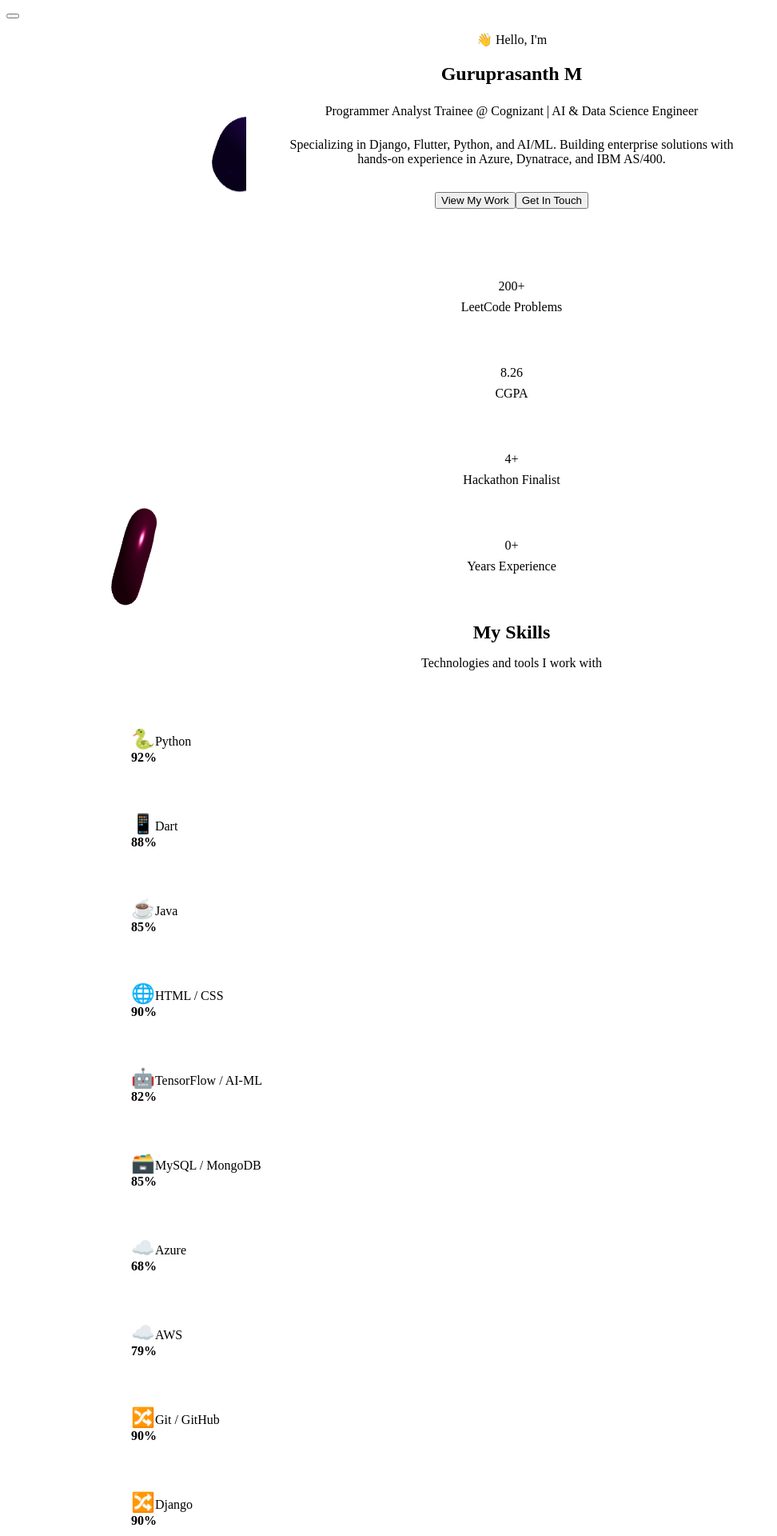
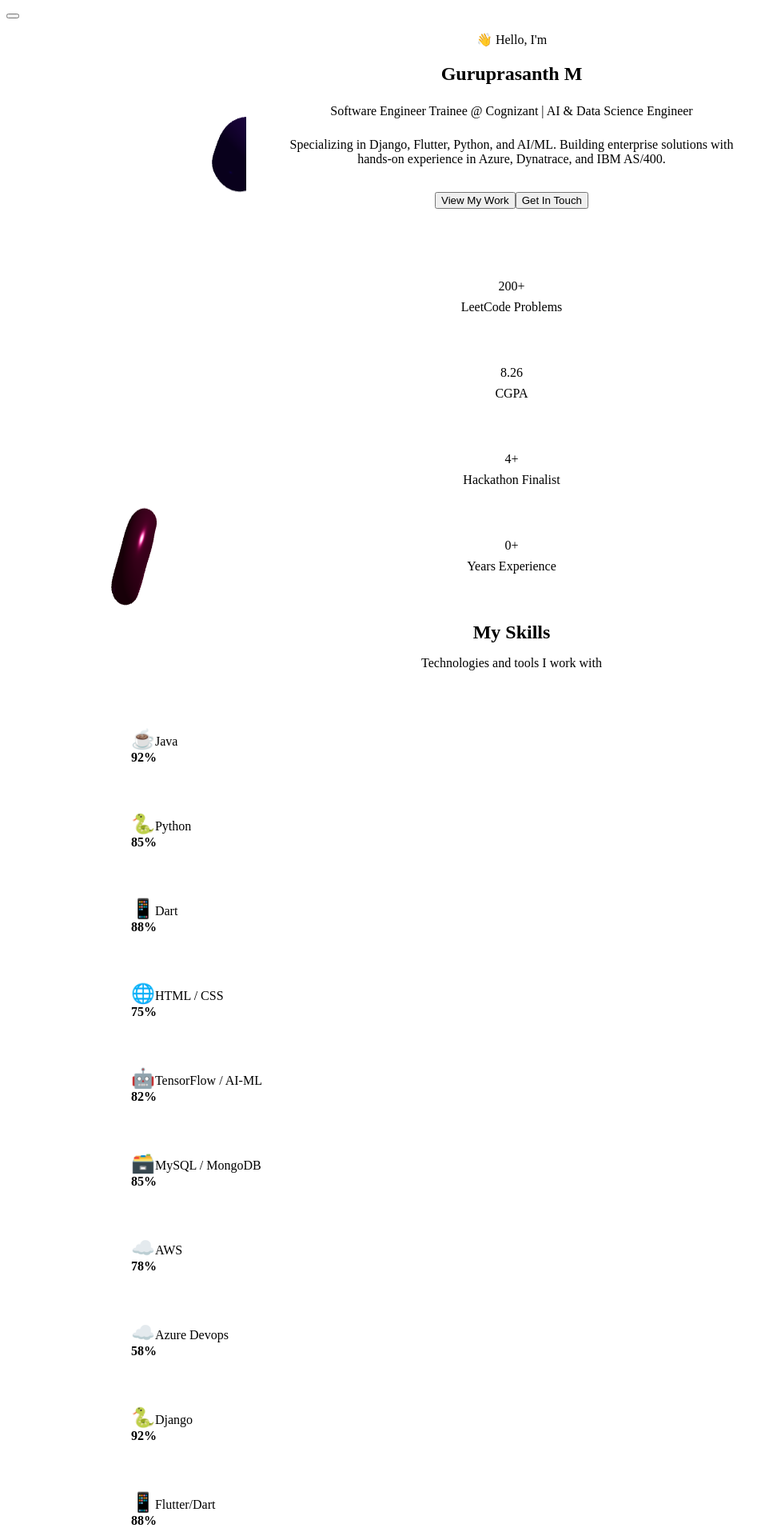
Before and after one commit to Guruoo7/Guru_Portfolio, a React (Vite) app: page / in a window 1280 px wide. Shown: the part 160-2080 px from the top of the page at 80% size, without its empty margins (0-972 px from the left). Built offline with nearby package versions, Linux system fonts and the light colour scheme; the HTML template or start-up script is replaced by a standard one.

Commit message:
initial bugs fixed

```diff
--- a/src/pages/Skills.jsx
+++ b/src/pages/Skills.jsx
@@ -6,7 +6,7 @@
     { name: 'Python', level: 85, color: '#3776ab', icon: '🐍' },
     { name: 'Dart', level: 88, color: '#02569B', icon: '📱' },
     { name: 'Java', level: 92, color: '#ED8B00', icon: '☕' },
-    { name: 'HTML / CSS', level: 80, color: '#e34c26', icon: '🌐' },
+    { name: 'HTML / CSS', level: 75, color: '#e34c26', icon: '🌐' },
     { name: 'TensorFlow / AI-ML', level: 82, color: '#FF6F00', icon: '🤖' },
     { name: 'MySQL / MongoDB', level: 85, color: '#47a248', icon: '🗃️' },
     { name: 'AWS', level: 78, color: '#0db7ed', icon: '☁️' },
--- a/src/sections/HeroSection.jsx
+++ b/src/sections/HeroSection.jsx
@@ -81,7 +81,7 @@
                     className="text-body-lg"
                     style={{ maxWidth: '700px', margin: '0 auto 1.5rem' }}
                 >
-                    Programmer Analyst Trainee @ Cognizant | AI & Data Science Engineer
+                    Software Engineer Trainee @ Cognizant | AI & Data Science Engineer
                 </motion.p>
 
                 <motion.p
--- a/src/sections/ProfilesSection.jsx
+++ b/src/sections/ProfilesSection.jsx
@@ -4,19 +4,19 @@
 const profiles = [
     {
         name: 'GitHub',
-        username: '@guruprasanth-m',
+        username: '@Guruoo7',
         icon: '🐙',
         stats: { label: 'Repositories', value: '20+' },
         color: '#6e5494',
-        url: 'https://github.com',
+        url: 'https://github.com/Guruoo7',
     },
     {
         name: 'LeetCode',
-        username: '@guruprasanth',
+        username: '@Guruprasanth_M',
         icon: '🧩',
         stats: { label: '50 Days Badge', value: '🏅' },
         color: '#ffa116',
-        url: 'https://leetcode.com',
+        url: 'https://leetcode.com/u/Guruprasanth_M/',
     },
     {
         name: 'LinkedIn',
--- a/src/sections/SkillsSection.jsx
+++ b/src/sections/SkillsSection.jsx
@@ -2,17 +2,17 @@
 import { motion, useInView } from 'framer-motion'
 
 const skills = [
-    { name: 'Python', level: 92, color: '#3776ab', icon: '🐍' },
+    { name: 'Java', level: 92, color: '#ED8B00', icon: '☕' },
+    { name: 'Python', level: 85, color: '#3776ab', icon: '🐍' },
     { name: 'Dart', level: 88, color: '#02569B', icon: '📱' },
-    { name: 'Java', level: 85, color: '#ED8B00', icon: '☕' },
-    { name: 'HTML / CSS', level: 90, color: '#e34c26', icon: '🌐' },
+    { name: 'HTML / CSS', level: 75, color: '#e34c26', icon: '🌐' },
     { name: 'TensorFlow / AI-ML', level: 82, color: '#FF6F00', icon: '🤖' },
     { name: 'MySQL / MongoDB', level: 85, color: '#47a248', icon: '🗃️' },
-    { name: 'Azure', level: 68, color: '#0db7ed', icon: '☁️' },
-    { name: 'AWS', level: 79, color: '#0db7ed', icon: '☁️' },
+    { name: 'AWS', level: 78, color: '#0db7ed', icon: '☁️' },
+    { name: 'Azure Devops', level: 58, color: '#0db7ed', icon: '☁️' },
+    { name: 'Django', level: 92, color: '#3776ab', icon: '🐍' },
+    { name: 'Flutter/Dart', level: 88, color: '#02569B', icon: '📱' },
     { name: 'Git / GitHub', level: 90, color: '#6e5494', icon: '🔀' },
-    { name: 'Django', level: 90, color: '#6e5494', icon: '🔀' },
-    { name: 'Flutter', level: 88, color: '#02569B', icon: '📱' },
 ]
 
 const tools = [
@@ -157,7 +157,7 @@
                         >
                             <span style={{ fontSize: '2rem', display: 'block', marginBottom: '0.5rem' }}>☁️</span>
                             <span className="heading-sm" style={{ fontSize: '0.9rem' }}>AWS Cloud Practitioner</span>
-                            <p className="text-body" style={{ fontSize: '0.8rem', marginTop: '0.25rem' }}>In Progress</p>
+                            <p className="text-body" style={{ fontSize: '0.8rem', marginTop: '0.25rem' }}>AWS</p>
                         </motion.div>
                     </div>
                 </motion.div>
--- a/src/sections/WorkExperience.jsx
+++ b/src/sections/WorkExperience.jsx
@@ -5,17 +5,18 @@
     {
         id: 1,
         company: 'Cognizant Technology Solutions',
-        role: 'Programmer Analyst Trainee',
+        role: 'Software Engineer Trainee',
         duration: 'Mar 2025 - Present',
         location: 'Chennai, India',
         type: 'Full-time',
         description: 'Working on enterprise-level applications and monitoring systems for critical business operations.',
         responsibilities: [
-            'Debugging and maintaining enterprise IBM iSeries (AS/400) applications',
-            'Optimizing SQL queries for improved database performance',
-            'Monitoring application health using Dynatrace, Grafana, and Splunk',
-            'Working with Azure cloud services for deployment and monitoring',
-            'Analyzing production issues and implementing timely fixes',
+            'Developing and testing new application modules in IBM iSeries (AS/400) environment',
+            'Designing and creating database files in SQL-supported formats to ensure modern data compatibility',
+            'Writing functional business logic based on requirement documents following Agile methodology',
+            'Participating in sprint planning, development, testing, and deployment activities',
+            'Received structured training in Azure DevOps from an external corporate trainer',
+            'Completed hands-on training in monitoring and observability tools including Splunk, Dynatrace, and Grafana'
         ],
         technologies: ['IBM AS/400', 'SQL', 'Dynatrace', 'Grafana', 'Splunk', 'Azure'],
         color: '#6366f1',
@@ -25,18 +26,17 @@
         id: 2,
         company: 'Blaze Web Services',
         role: 'Django Developer',
-        duration: 'July 2024 - Aug 2024',
+        duration: 'July 2023 - Aug 2023',
         location: 'India',
-        type: ' Intern',
-        description: 'Built a Django-based SaaS platform as finalist among 25,000 participants in Smart India Hackathon 2024.',
+        type: 'Intern',
+        description: 'Built a Django-based stock analysis web app with REST APIs for data processing and financial insights.',
         responsibilities: [
             'Developed and debugged RESTful backend services using Django to support data ingestion and application workflows',
-'Designed backend data pipelines that replaced manual analysis workflows, reducing analyst effort by - 60%',
-'Optimized database queries and API responses, reducing dashboard load time by -40%',
-'Investigated API failures, handled edge cases and fixed data validation issues to improve system reliability',
-
+            'Designed backend data pipelines that replaced manual analysis workflows, reducing analyst effort by - 60%',
+            'Optimized database queries and API responses, reducing dashboard load time by -40%',
+            'Investigated API failures, handled edge cases and fixed data validation issues to improve system reliability',
         ],
-        technologies: ['Django', 'Python','Rest API'],
+        technologies: ['Django', 'Python', 'Rest API'],
         color: '#8b5cf6',
         icon: '🏆',
     },
@@ -123,7 +123,7 @@
                 }}
             >
                 {/* Header */}
-                <div className="flex justify-between items-start" style={{ flexWrap: 'wrap', gap: '1rem', marginBottom: '1rem' }}>
+                <div className="flex justify-between items-center" style={{ flexWrap: 'wrap', gap: '1rem', marginBottom: '1rem' }}>
                     <div>
                         <div className="flex items-center gap-sm" style={{ marginBottom: '0.5rem' }}>
                             <span style={{ fontSize: '1.5rem' }}>{experience.icon}</span>
```
